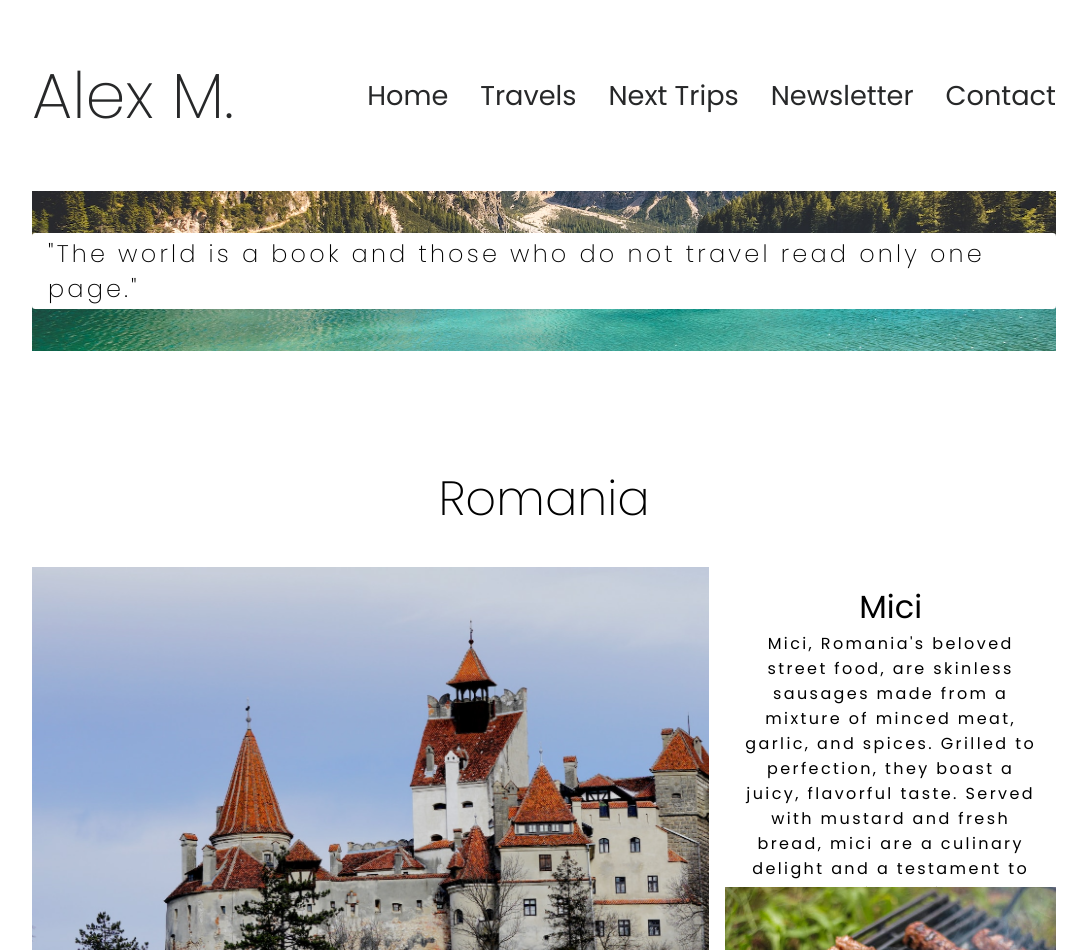
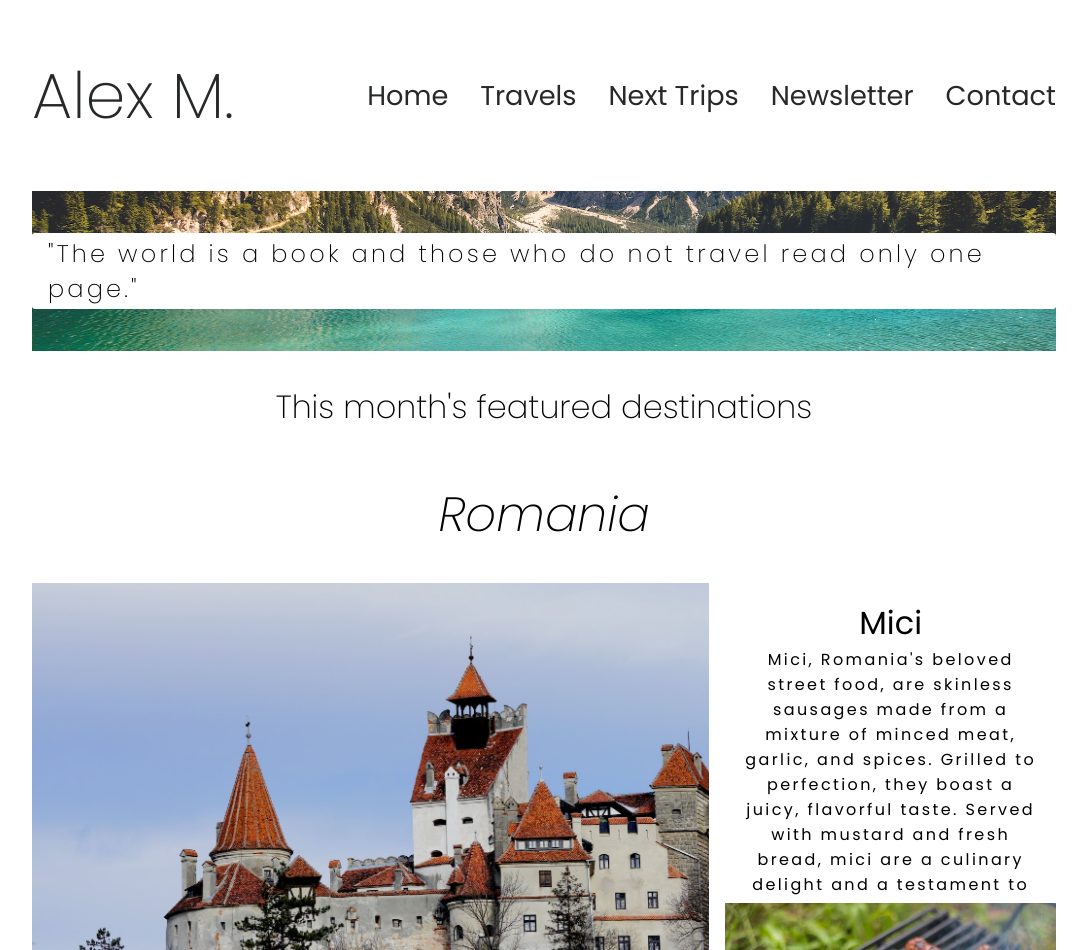
Before and after one commit to voothedoo/09-Accessibility, a plain HTML site: page index.html in a window 1280 px wide. Shown: the top 950 px of the page, without its empty margins (96-1183 px from the left). Drawn offline with Linux system fonts and the light colour scheme.

Commit message:
Add a bit of style to Country Names and add a h1 under header

```diff
--- a/index.html
+++ b/index.html
@@ -22,8 +22,9 @@
         "The world is a book and those who do not travel read only one page."
       </p>
     </header>
+    <h1>This month's featured destinations</h1>
     <main>
-      <h2>Romania</h2>
+      <h2 class="h2ro">Romania</h2>
       <article class="romania">
         <img
           src="img/index/romania/6.jpg"
--- a/styles/style.scss
+++ b/styles/style.scss
@@ -60,6 +60,11 @@ body {
       letter-spacing: 0.2rem;
     }
   }
+  h1 {
+    text-align: center;
+    font-weight: 200;
+    margin-top: 2rem;
+  }
 }
 main {
   h3 {
@@ -70,10 +75,14 @@ main {
     letter-spacing: 0.15rem;
   }
   h2 {
+    font-style: italic;
     text-align: center;
     font-weight: 200;
     font-size: 3rem;
     margin: 7rem auto 2rem;
+  }
+  .h2ro {
+    margin-top: 3rem;
   }
   h3 {
     font-weight: 400;
```
Also changed, not shown: styles/style.css, 1 other file.
